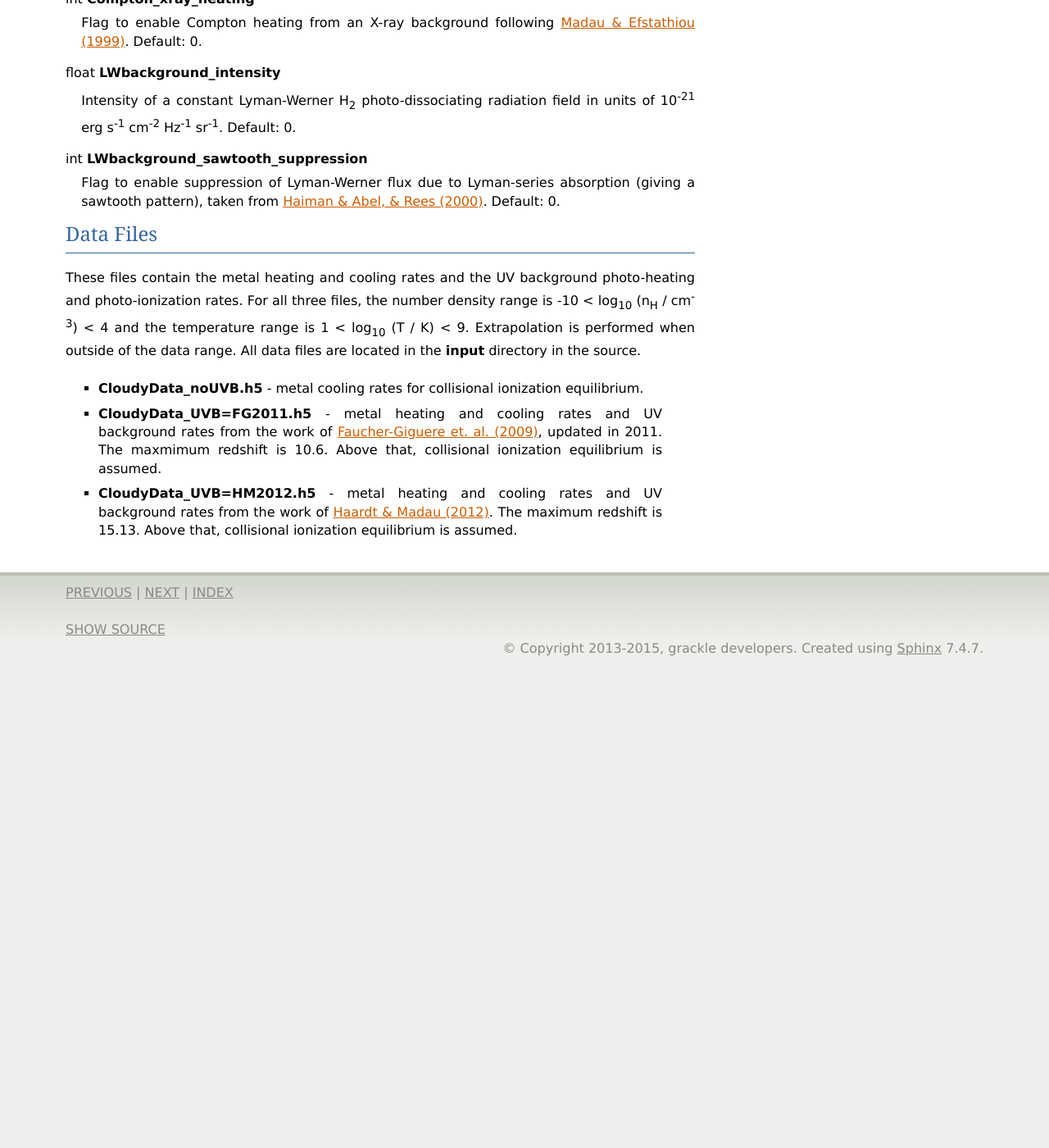
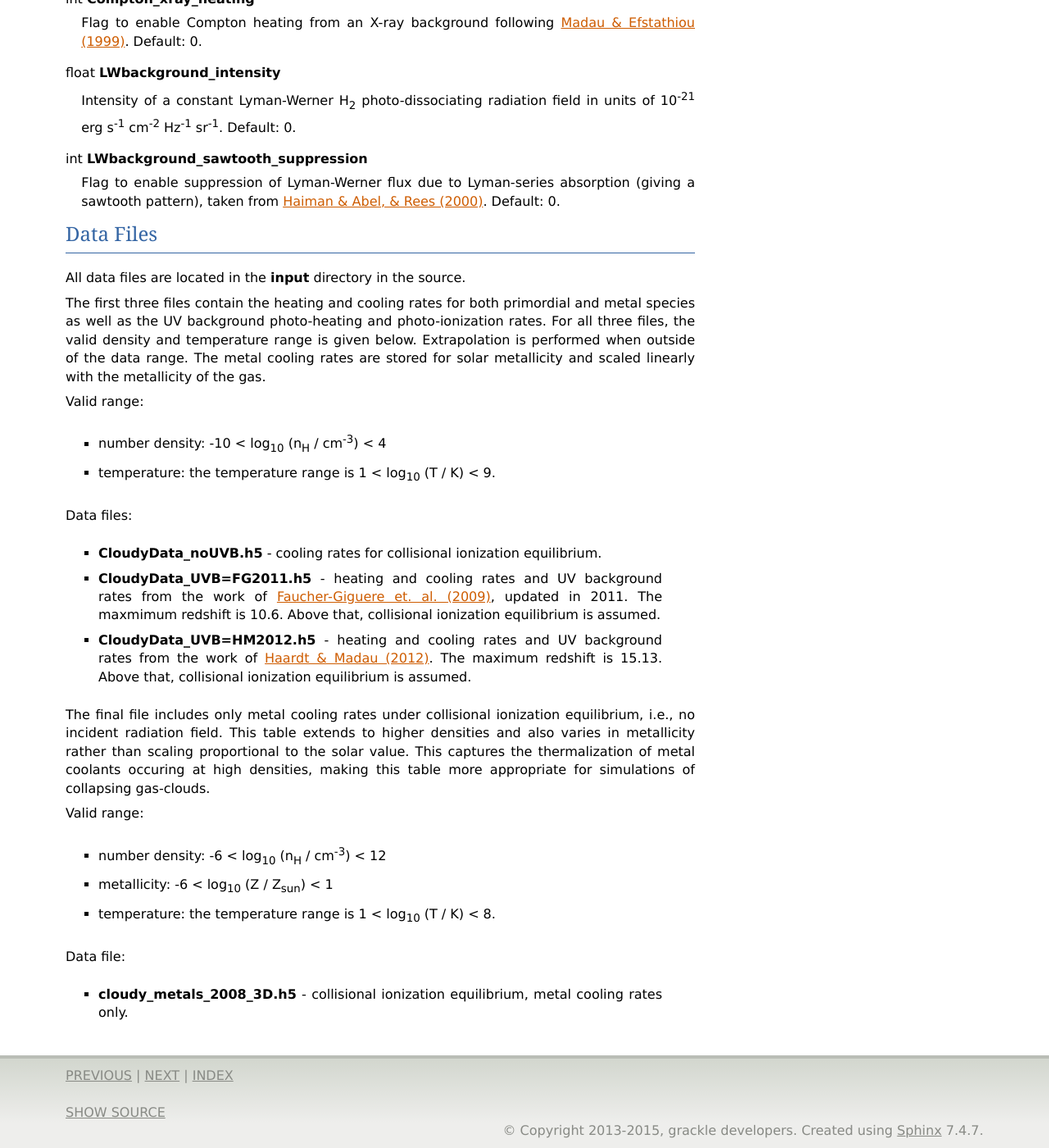
Before and after one commit to grackle-project/grackle, a Sphinx documentation site: the page built from doc/source/Parameters.rst, in a window 1280 px wide and 1400 px high, scrolled down 2091 px. Shown: the whole window at 82% size. Built offline with Sphinx 7.4.7, drawn with Linux system fonts in a browser that asks for light colours; before the commit the page ends 2903 px from its top, so only the background shows below that.

Commit message:
Updating information on data files and adding mention of high density file.

```diff
--- a/doc/source/Parameters.rst
+++ b/doc/source/Parameters.rst
@@ -88,10 +88,54 @@ For all on/off integer flags, 0 is off and 1 is on.
 Data Files
 ----------
 
-These files contain the metal heating and cooling rates and the UV background photo-heating and photo-ionization rates.  For all three files, the number density range is -10 < log\ :sub:`10` (n\ :sub:`H` / cm\ :sup:`-3`) < 4 and the temperature range is 1 < log\ :sub:`10` (T / K) < 9.  Extrapolation is performed when outside of the data range.  All data files are located in the **input** directory in the source.
+All data files are located in the **input** directory in the source.
 
- - **CloudyData_noUVB.h5** - metal cooling rates for collisional ionization equilibrium.
+The first three files contain the heating and cooling rates for both
+primordial and metal species as well as the UV background photo-heating
+and photo-ionization rates.  For all three files, the valid density and
+temperature range is given below.  Extrapolation is performed when
+outside of the data range.  The metal cooling rates are stored for
+solar metallicity and scaled linearly with the metallicity of the gas.
 
- - **CloudyData_UVB=FG2011.h5** - metal heating and cooling rates and UV background rates from the work of `Faucher-Giguere et. al. (2009) <http://adsabs.harvard.edu/abs/2009ApJ...703.1416F>`_, updated in 2011.  The maxmimum redshift is 10.6.  Above that, collisional ionization equilibrium is assumed.
+Valid range:
 
- - **CloudyData_UVB=HM2012.h5** - metal heating and cooling rates and UV background rates from the work of `Haardt & Madau (2012) <http://adsabs.harvard.edu/abs/2012ApJ...746..125H>`_.  The maximum redshift is 15.13.  Above that, collisional ionization equilibrium is assumed.
+ - number density: -10 < log\ :sub:`10` (n\ :sub:`H` / cm\ :sup:`-3`) < 4
+
+ - temperature: the temperature range is 1 < log\ :sub:`10` (T / K) < 9.
+
+Data files:
+
+ - **CloudyData_noUVB.h5** - cooling rates for collisional ionization
+   equilibrium.
+
+ - **CloudyData_UVB=FG2011.h5** - heating and cooling rates and UV
+   background rates from the work of `Faucher-Giguere et. al. (2009)
+   <http://adsabs.harvard.edu/abs/2009ApJ...703.1416F>`_, updated in 2011.
+   The maxmimum redshift is 10.6.  Above that, collisional ionization
+   equilibrium is assumed.
+
+ - **CloudyData_UVB=HM2012.h5** - heating and cooling rates and UV
+   background rates from the work of `Haardt & Madau (2012)
+   <http://adsabs.harvard.edu/abs/2012ApJ...746..125H>`_.  The maximum
+   redshift is 15.13.  Above that, collisional ionization equilibrium is
+   assumed.
+
+The final file includes only metal cooling rates under collisional
+ionization equilibrium, i.e., no incident radiation field.  This table
+extends to higher densities and also varies in metallicity rather than
+scaling proportional to the solar value.  This captures the
+thermalization of metal coolants occuring at high densities, making this
+table more appropriate for simulations of collapsing gas-clouds.
+
+Valid range:
+
+ - number density: -6 < log\ :sub:`10` (n\ :sub:`H` / cm\ :sup:`-3`) < 12
+
+ - metallicity: -6 < log\ :sub:`10` (Z / Z\ :sub:`sun`) < 1
+
+ - temperature: the temperature range is 1 < log\ :sub:`10` (T / K) < 8.
+
+Data file:
+
+ - **cloudy_metals_2008_3D.h5** - collisional ionization equilibrium,
+   metal cooling rates only.
```
